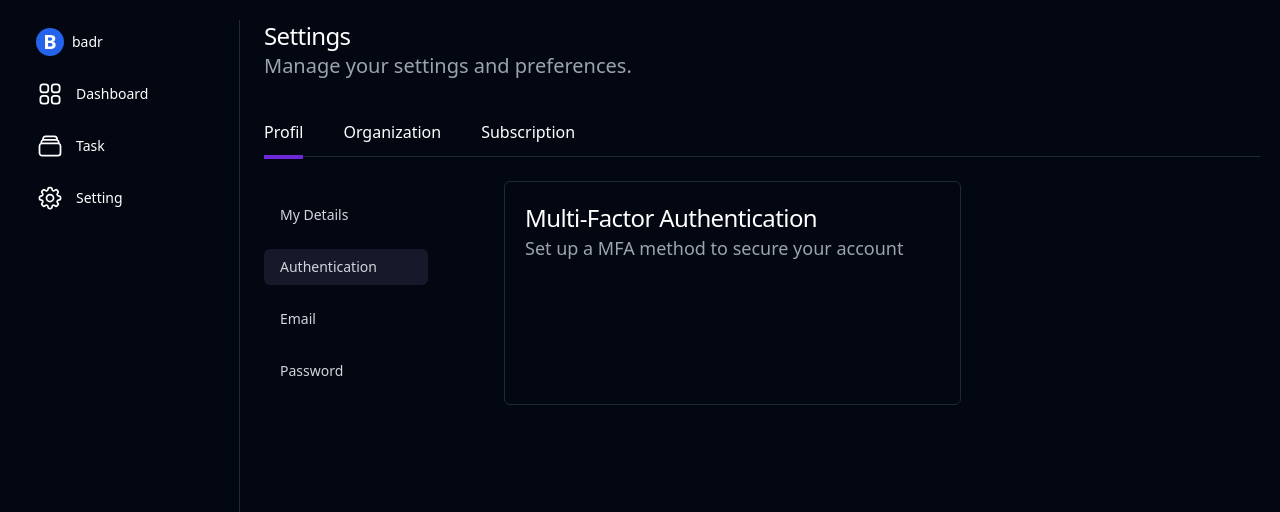
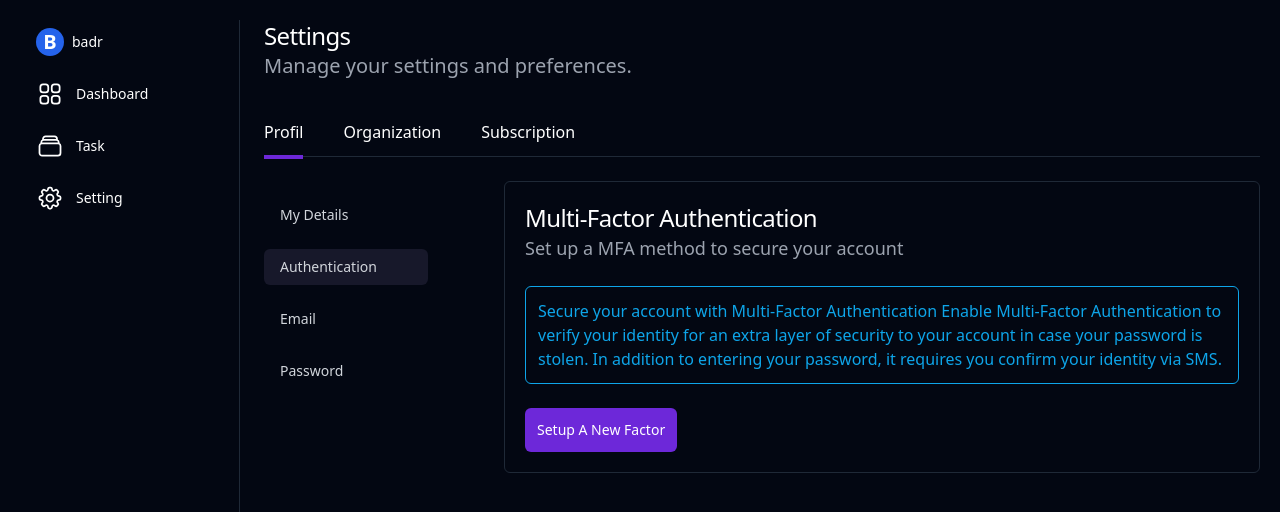
Before and after one commit to elghanbibadr/makerkit1, a React (Vite) app: page /dashboard/settings/profil/authentication in a window 1280 px wide. Shown: the top 512 px of the page. Built offline with nearby package versions, Linux system fonts and the light colour scheme.

Commit message:
create the content for the authentication page on the profil page

```diff
--- a/src/pages/settings/SettingLayout.jsx
+++ b/src/pages/settings/SettingLayout.jsx
@@ -36,7 +36,7 @@ const SettingLayout = () => {
         </li>
       </ul>
       <div>
-        <div className="mt-6 w-[70%]">
+        <div className="mt-6 ">
           <Outlet />
         </div>
       </div>
--- a/src/pages/settings/profil/ProfilAuth.jsx
+++ b/src/pages/settings/profil/ProfilAuth.jsx
@@ -1,3 +1,5 @@
+import Button from "../../../ui/Button";
+
 const ProfilAuth = () => {
   return (
     <div className="text-white ">
@@ -7,6 +9,18 @@ const ProfilAuth = () => {
           Set up a MFA method to secure your account
         </p>
       </div>
+      <div className="border border-[#0ea5e9] my-6 p-3 rounded-md ">
+        <p className="text-[#0ea5e9] font-medium text-base">
+          Secure your account with Multi-Factor Authentication Enable
+          Multi-Factor Authentication to verify your identity for an extra layer
+          of security to your account in case your password is stolen. In
+          addition to entering your password, it requires you confirm your
+          identity via SMS.
+        </p>
+      </div>
+      <Button className="bg-darkPink  p-3 rounded-md text-sm">
+        Setup a new Factor
+      </Button>
     </div>
   );
 };
```
